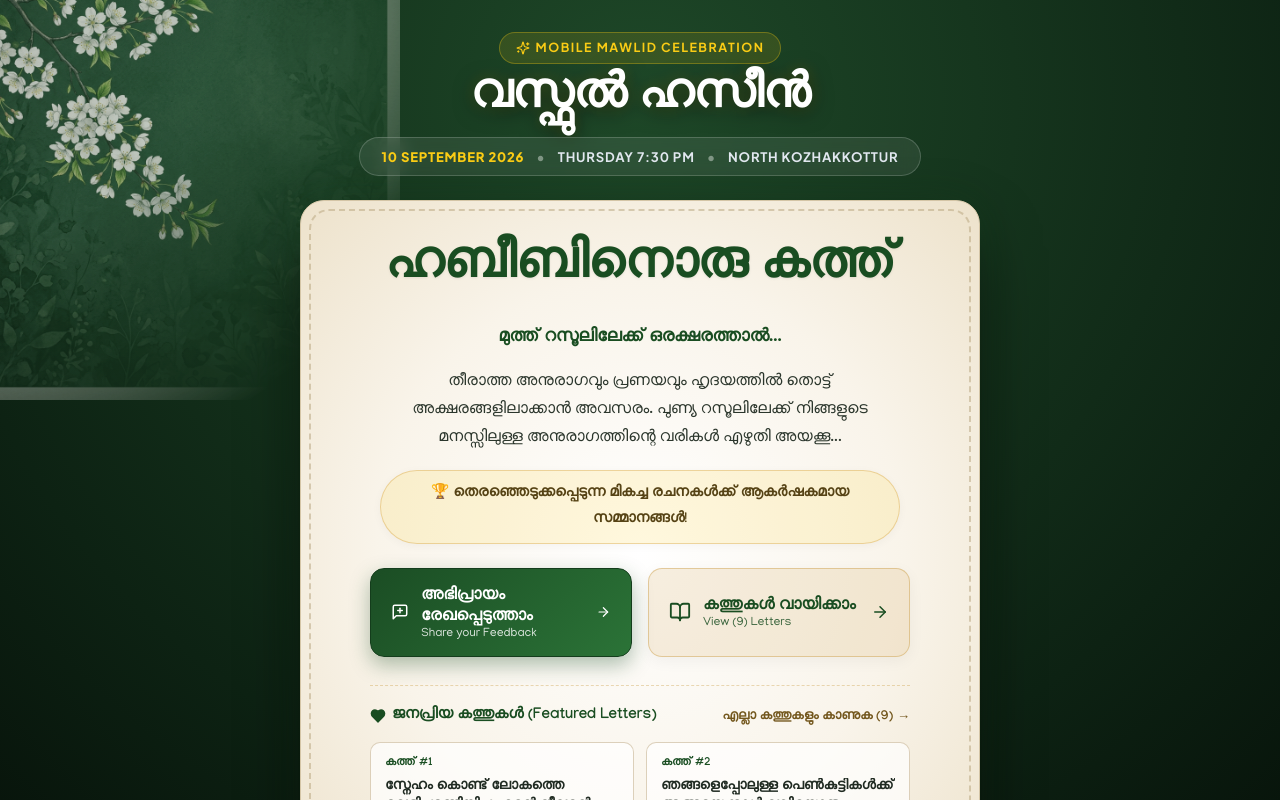
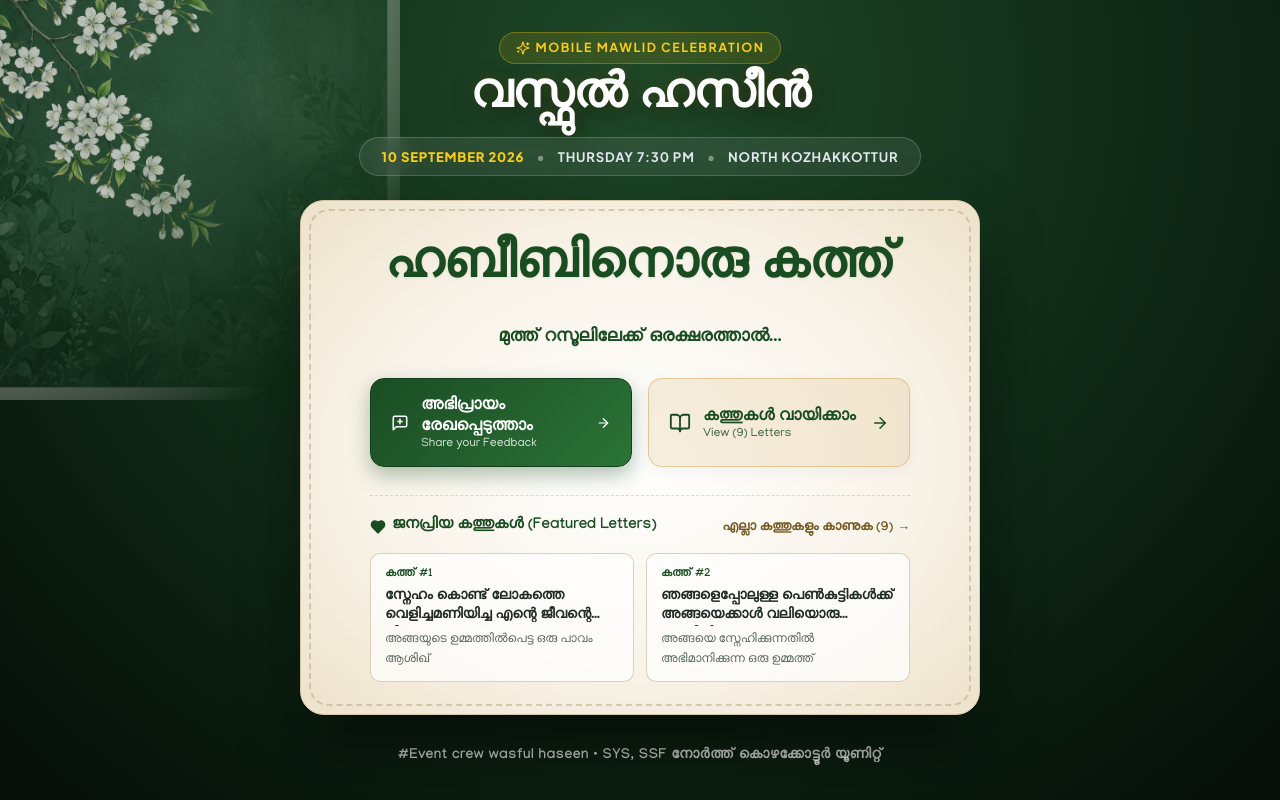
Before and after one commit to farhanareekode/Data-collection, a React (Vite) app: page / in a window 1280 px wide. Shown: the top 800 px of the page. Built offline with nearby package versions, Linux system fonts and the light colour scheme; the HTML template or start-up script is replaced by a standard one; a web font is replaced by a local one.

Commit message:
aaaaaaaaaaaaaaaaaaaaqaaaaaaaa

```diff
--- a/src/components/HomePage.jsx
+++ b/src/components/HomePage.jsx
@@ -33,16 +33,9 @@ export default function HomePage({ onNavigateToForm, onNavigateToLetters }) {
           <h2>ഹബീബിനൊരു കത്ത്</h2>
         </div>
 
-        {/* Malayalam Narrative Prose */}
+        {/* Malayalam Narrative Subtitle */}
         <div className="narrative-container">
           <p className="narrative-subtitle">മുത്ത് റസൂലിലേക്ക് ഒരക്ഷരത്താൽ...</p>
-          <p>
-            തീരാത്ത അനുരാഗവും പ്രണയവും ഹൃദയത്തിൽ തൊട്ട് അക്ഷരങ്ങളിലാക്കാൻ അവസരം.
-            പുണ്യ റസൂലിലേക്ക് നിങ്ങളുടെ മനസ്സിലുള്ള അനുരാഗത്തിന്റെ വരികൾ എഴുതി അയക്കൂ...
-          </p>
-          <div className="prize-badge-banner">
-            🏆 തെരഞ്ഞെടുക്കപ്പെടുന്ന മികച്ച രചനകൾക്ക് ആകർഷകമായ സമ്മാനങ്ങൾ!
-          </div>
         </div>
 
         {/* TWO Primary Action Buttons */}
```
